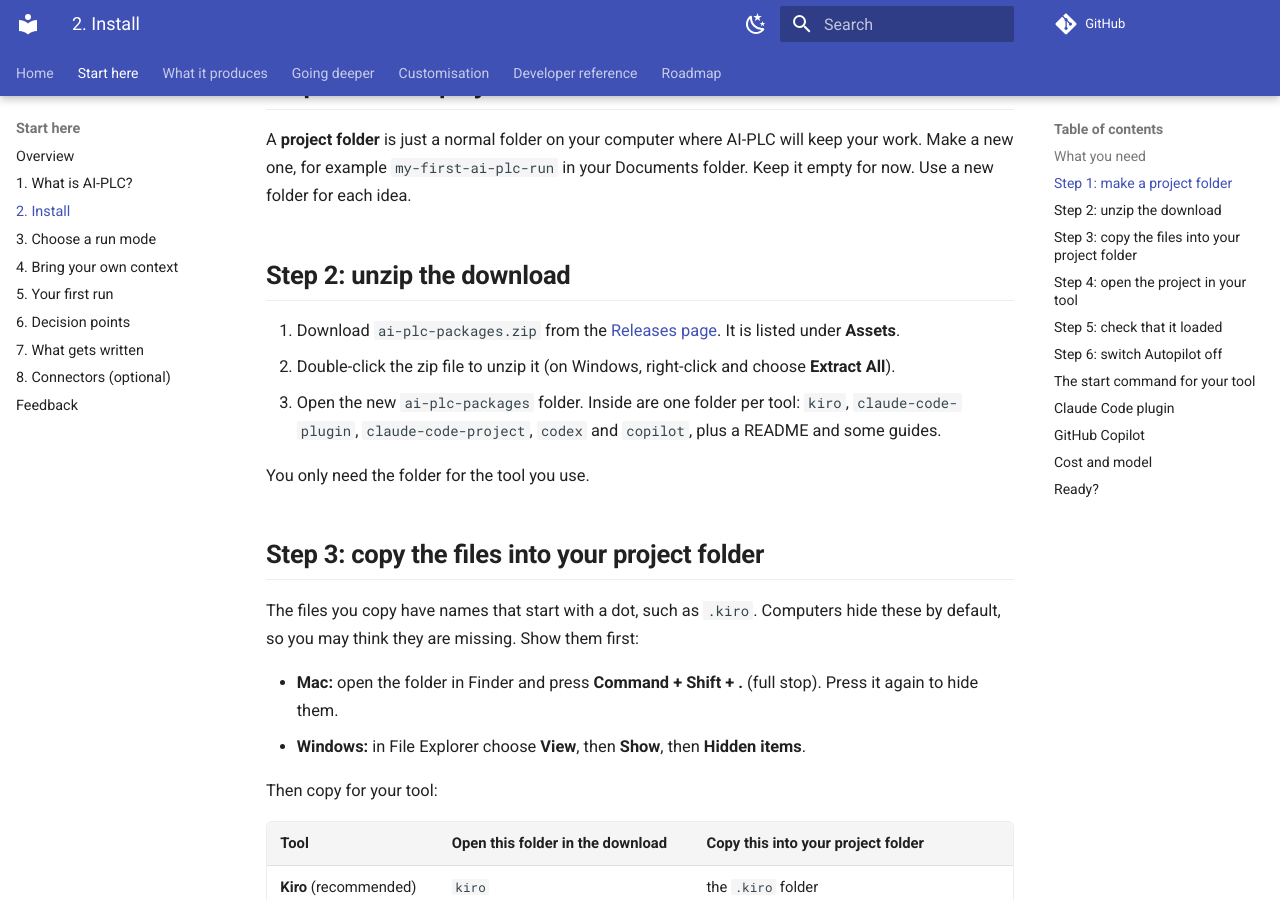
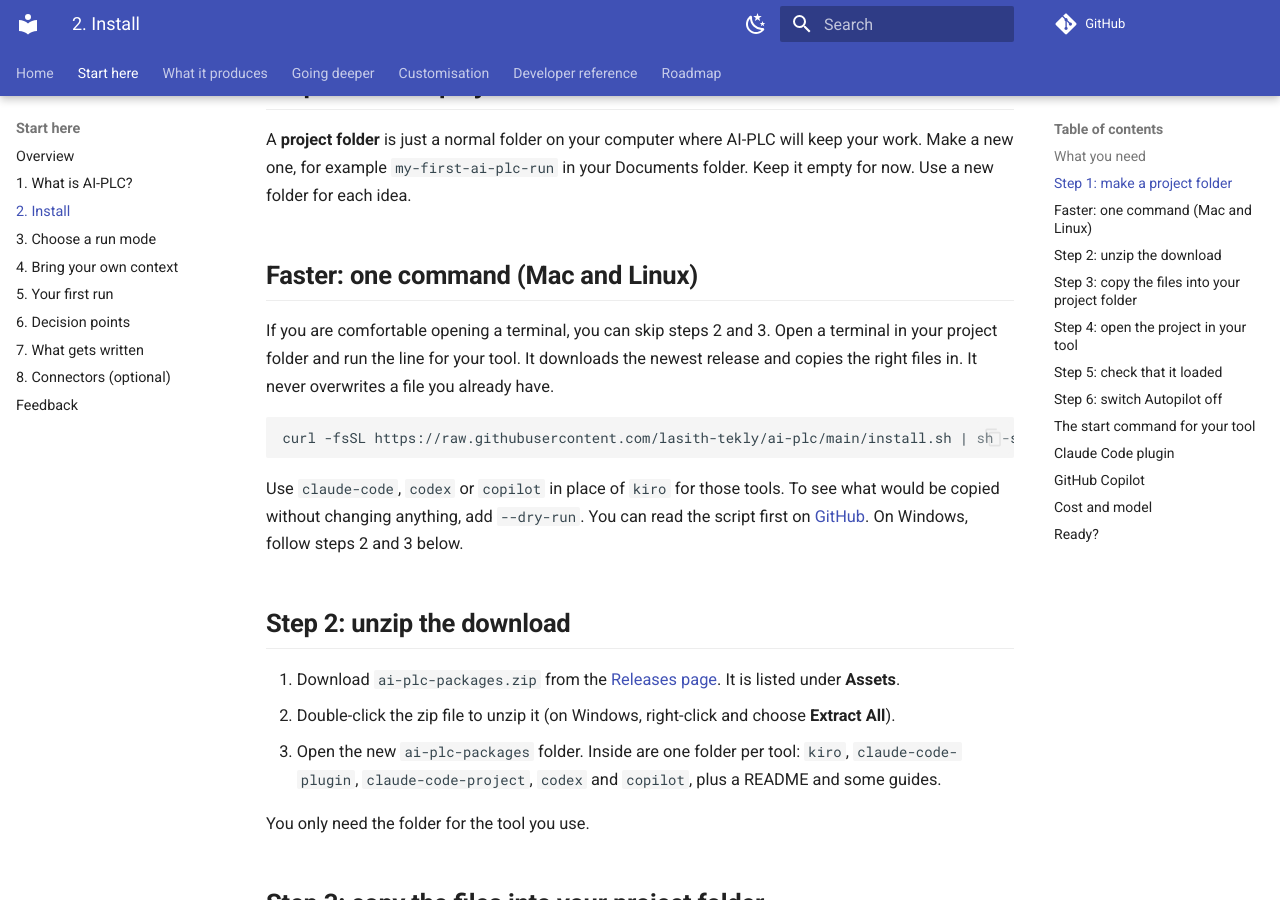
Before and after one commit to lasith-tekly/ai-plc, an MkDocs documentation site: the page built from docs/guide/install.md, in a window 1280 px wide and 900 px high, scrolled down 676 px. Built offline with MkDocs 1.6.1 and Material for MkDocs 9.7.7, drawn with Linux system fonts in a browser that asks for light colours; comment, search, counter and statistics services are not loaded.

Commit message:
Add install.sh: one-command install for Kiro, Claude Code, Codex and Copilot
Co-Authored-By: Claude Sonnet 5.5 <noreply@anthropic.com>
Claude-Session: https://claude.ai/code/session_01MWPVz2aHoek2etukWYAde9

````diff
--- a/docs/guide/install.md
+++ b/docs/guide/install.md
@@ -13,6 +13,16 @@ This page takes you from the download to a project that is ready for your first
 ## Step 1: make a project folder
 
 A **project folder** is just a normal folder on your computer where AI-PLC will keep your work. Make a new one, for example `my-first-ai-plc-run` in your Documents folder. Keep it empty for now. Use a new folder for each idea.
+
+## Faster: one command (Mac and Linux)
+
+If you are comfortable opening a terminal, you can skip steps 2 and 3. Open a terminal in your project folder and run the line for your tool. It downloads the newest release and copies the right files in. It never overwrites a file you already have.
+
+```
+curl -fsSL https://raw.githubusercontent.com/lasith-tekly/ai-plc/main/install.sh | sh -s -- kiro
+```
+
+Use `claude-code`, `codex` or `copilot` in place of `kiro` for those tools. To see what would be copied without changing anything, add `--dry-run`. You can read the script first on [GitHub](https://github.com/lasith-tekly/ai-plc/blob/main/install.sh). On Windows, follow steps 2 and 3 below.
 
 ## Step 2: unzip the download
 
````
Also changed, not shown: DECISIONS.md (+5 -0 lines), README.md (+10 -0 lines), 1 other file.
